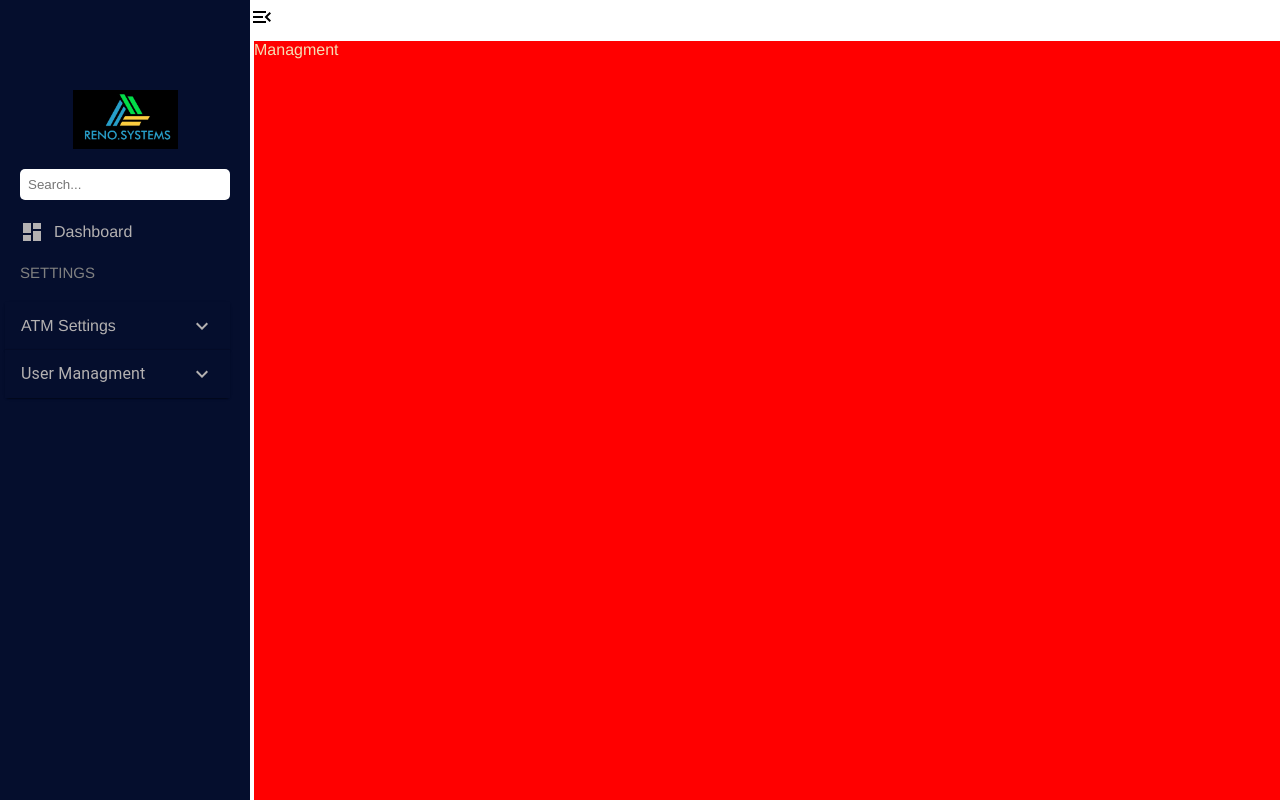
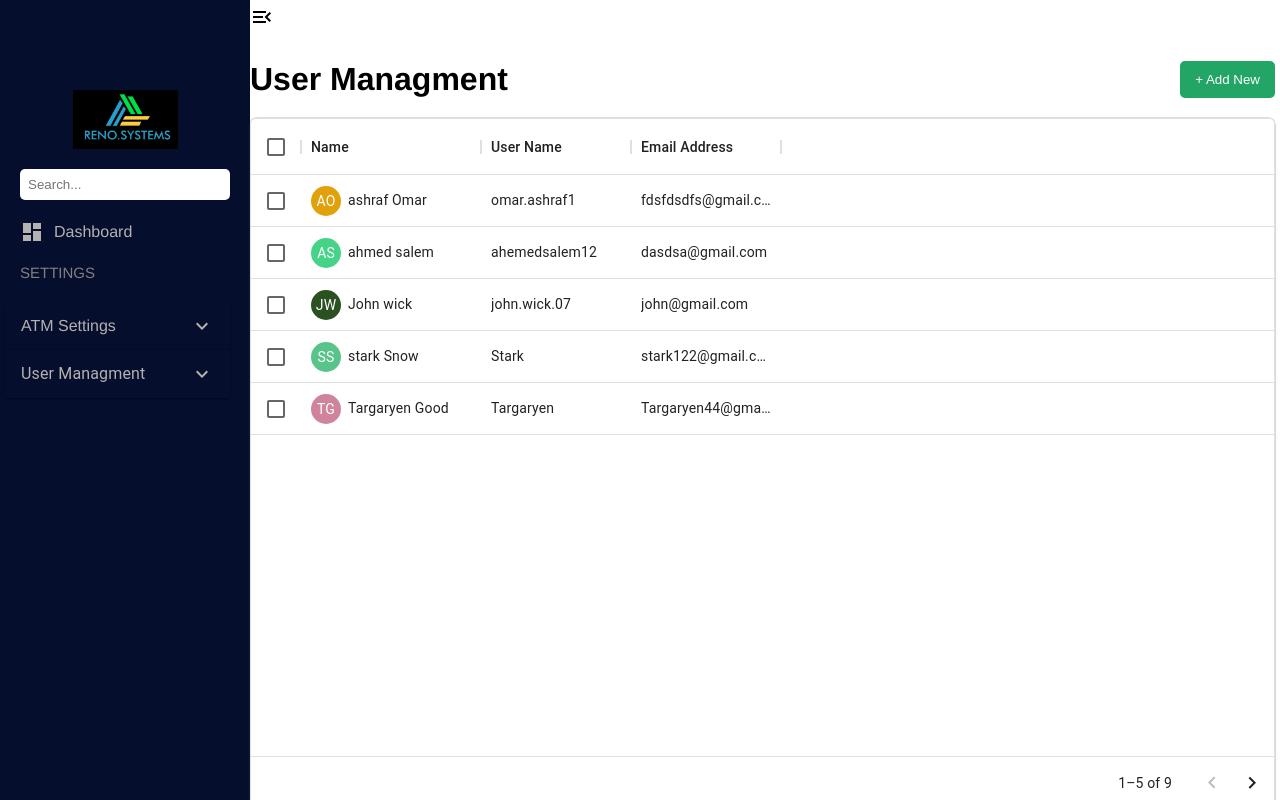
Before and after one commit to omarsalem7/admin-dashboard, a React (Vite) app: page / in a window 1280 px wide. Built offline with nearby package versions, Linux system fonts and the light colour scheme.

Commit message:
Add date table grid

```diff
--- a/package.json
+++ b/package.json
@@ -13,9 +13,11 @@
     "@emotion/styled": "^11.10.4",
     "@mui/icons-material": "^5.10.6",
     "@mui/material": "^5.10.8",
+    "@mui/x-data-grid": "^5.17.5",
     "react": "^18.2.0",
     "react-dom": "^18.2.0",
     "react-icons": "^4.4.0",
+    "react-multi-date-picker": "^3.3.1",
     "styled-components": "^5.3.6"
   },
   "devDependencies": {
--- a/src/components/managment/managment.css
+++ b/src/components/managment/managment.css
@@ -1,6 +1,39 @@
+.manage-container {
+  width: 100%;
+  margin: 41px 5px 0 -24px;
+  height: 86.5vh;
+}
+
+.mange-header {
+  padding: 20px 0;
+  display: flex;
+  justify-content: space-between;
+}
+
 .managment {
-  background: red;
-  height: 100vh;
-  width: 100vw;
-  margin: 41px 0 0 -20px;
+  box-shadow: rgba(149, 157, 165, 0.2) 0px 1px 3px 0px,
+    rgba(27, 31, 35, 0.15) 0px 0px 0px 1px;
+  border-radius: 8px;
+  height: 100%;
 }
+
+.cellWithAvatar {
+  display: flex;
+  align-items: center;
+  gap: 7px;
+}
+
+.cellWithAvatar div {
+  width: 30px;
+  height: 30px;
+  font-size: 14px;
+}
+
+.add-btn {
+  background-color: var(--green);
+  border: none;
+  outline: none;
+  color: #fff;
+  padding: 0 15px;
+  border-radius: 5px;
+}
--- a/src/components/managment/managment.jsx
+++ b/src/components/managment/managment.jsx
@@ -1,8 +1,139 @@
-import React from 'react';
 import './managment.css';
+import * as React from 'react';
+import { DataGrid } from '@mui/x-data-grid';
+import Avatar from '@mui/material/Avatar';
+import { deepOrange } from '@mui/material/colors';
 
-const Managment = () => {
-  return <div className="managment">Managment</div>;
-};
+function stringToColor(string) {
+  let hash = 0;
+  let i;
+  for (i = 0; i < string.length; i += 1) {
+    hash = string.charCodeAt(i) + ((hash << 5) - hash);
+  }
+
+  let color = '#';
+
+  for (i = 0; i < 3; i += 1) {
+    const value = (hash >> (i * 8)) & 0xff;
+    color += `00${value.toString(16)}`.slice(-2);
+  }
+
+  return color;
+}
+
+const columns = [
+  {
+    field: 'name',
+    headerName: 'Name',
+    width: 180,
+    renderCell: (params) => {
+      return (
+        <div className="cellWithAvatar">
+          <Avatar
+            sx={{ bgcolor: stringToColor(params.row.firstName) }}
+          >{`${params.row.firstName[0].toUpperCase()}${params.row.lastName[0].toUpperCase()}`}</Avatar>
+          <span>{`${params.row.firstName} ${params.row.lastName}`}</span>
+        </div>
+      );
+    },
+  },
+  { field: 'userName', headerName: 'User Name', width: 150 },
+  { field: 'emailAddress', headerName: 'Email Address', width: 150 },
+];
+
+const rows = [
+  {
+    id: 1,
+    lastName: 'Omar',
+    firstName: 'ashraf',
+    userName: 'omar.ashraf1',
+    age: 35,
+    emailAddress: 'fdsfdsdfs@gmail.com',
+  },
+  {
+    id: 2,
+    userName: 'ahemedsalem12',
+    emailAddress: 'dasdsa@gmail.com',
+    lastName: 'salem',
+    firstName: 'ahmed',
+    age: 42,
+  },
+  {
+    id: 3,
+    userName: 'john.wick.07',
+    emailAddress: 'john@gmail.com',
+    lastName: 'wick',
+    firstName: 'John',
+    age: 45,
+  },
+  {
+    id: 4,
+    userName: 'Stark',
+    emailAddress: 'stark122@gmail.com',
+    lastName: 'Snow',
+    firstName: 'stark',
+    age: 16,
+  },
+  {
+    id: 5,
+    userName: 'Targaryen',
+    lastName: 'Good',
+    firstName: 'Targaryen',
+    emailAddress: 'Targaryen44@gmail.com',
+    age: 41,
+  },
+  {
+    id: 6,
+    userName: 'Melisandre',
+    lastName: 'Snow',
+    firstName: 'Jon',
+    emailAddress: 'Melisandre@gmail.com',
+    age: 150,
+  },
+  {
+    id: 7,
+    userName: 'Clifford',
+    lastName: 'yehia',
+    firstName: 'Clifford',
+    emailAddress: 'Cliffordd885@gmail.com',
+    age: 44,
+  },
+  {
+    id: 8,
+    userName: 'Frances',
+    lastName: 'Roxie',
+    firstName: 'Frances',
+    emailAddress: 'dsasad@gmail.com',
+    age: 36,
+  },
+  {
+    id: 9,
+    userName: 'Roxie',
+    lastName: 'Snow',
+    firstName: 'Roxie',
+    emailAddress: 'wdqwfw@gmail.com',
+    age: 65,
+  },
+];
+
+function Managment() {
+  return (
+    <div className="manage-container">
+      <div className="mange-header">
+        <h1>User Managment</h1>
+        <button className="add-btn"> + Add New</button>
+      </div>
+      <div className="managment">
+        <DataGrid
+          rows={rows}
+          columns={columns}
+          pageSize={5}
+          rowsPerPageOptions={[5]}
+          checkboxSelection
+        />
+      </div>
+    </div>
+  );
+}
 
 export default Managment;
--- a/src/index.css
+++ b/src/index.css
@@ -20,5 +20,4 @@ body {
   margin: 0px;
   padding: 0px;
   overflow-x: hidden;
-  color: wheat;
 }
```
Also changed, not shown: 1 other file (tests, documents, lock files or other folders).
